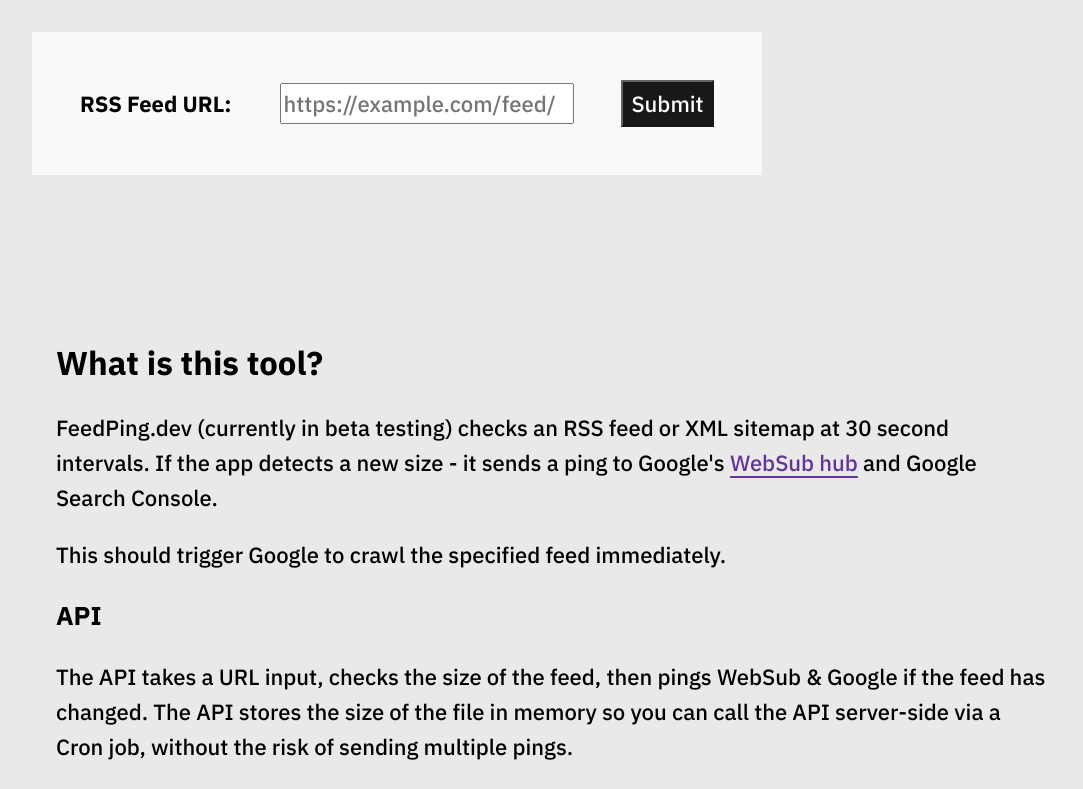
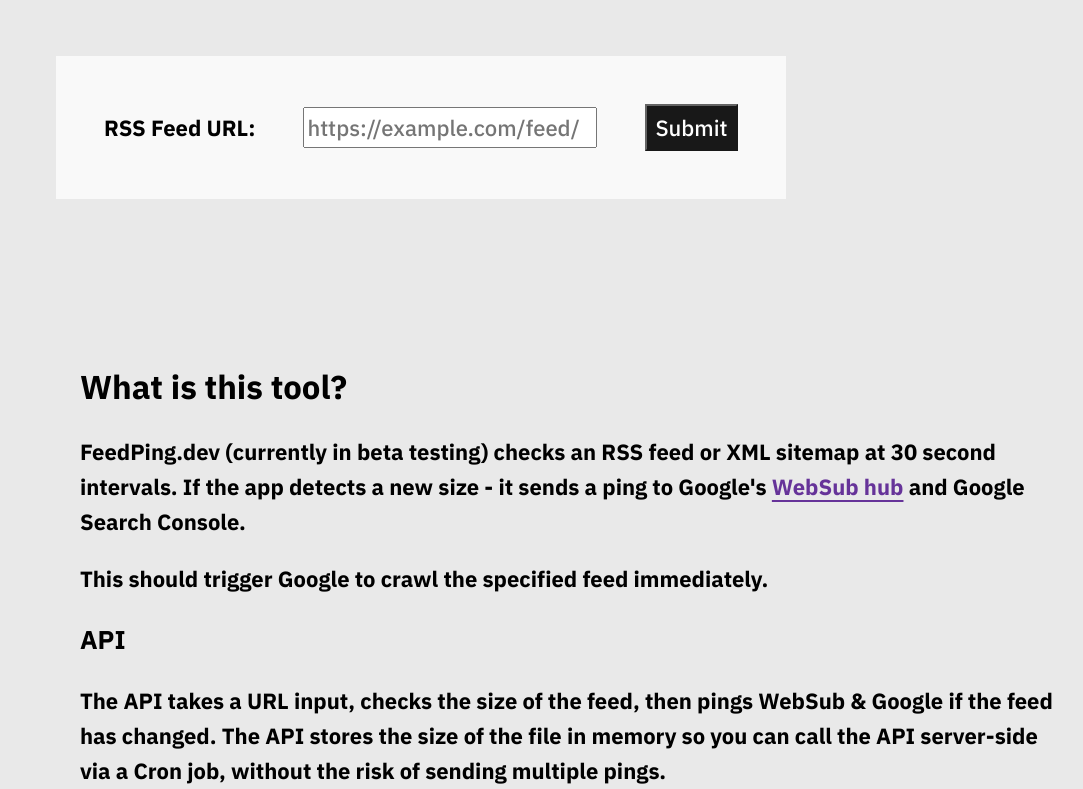
Before and after one commit to colinmcdermott/feedchecker-api, a Next.js app: page / in a window 1280 px wide. Shown: the top 789 px of the page, without its empty margins (0-1083 px from the left). Built offline with nearby package versions, Linux system fonts and the light colour scheme.

Commit message:
Update _app.tsx

```diff
--- a/pages/_app.tsx
+++ b/pages/_app.tsx
@@ -1,6 +1,14 @@
 import '../styles/globals.css'
 import type { AppProps } from 'next/app'
+import localFont from '@next/font/local'
+
+const ibmPlexSans500 = localFont({ src: '/fonts/ibm-sans-500.woff2' })
+const ibmPlexSans700 = localFont({ src: '/fonts/ibm-sans-700.woff2' })
 
 export default function App({ Component, pageProps }: AppProps) {
-  return <Component {...pageProps} />
+  return (
+    <main className={`${ibmPlexSans500.className} ${ibmPlexSans700.className}`}>
+      <Component {...pageProps} />
+    </main>
+  )
 }
```
